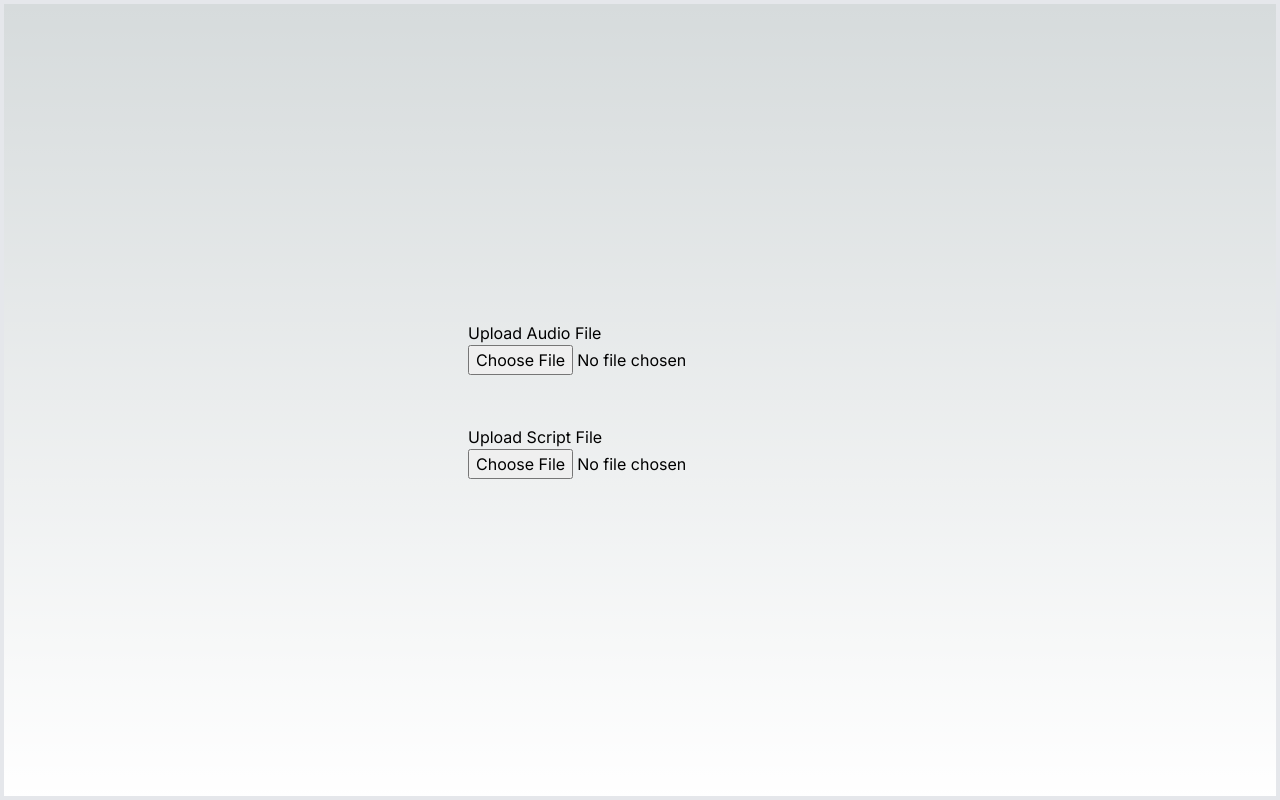
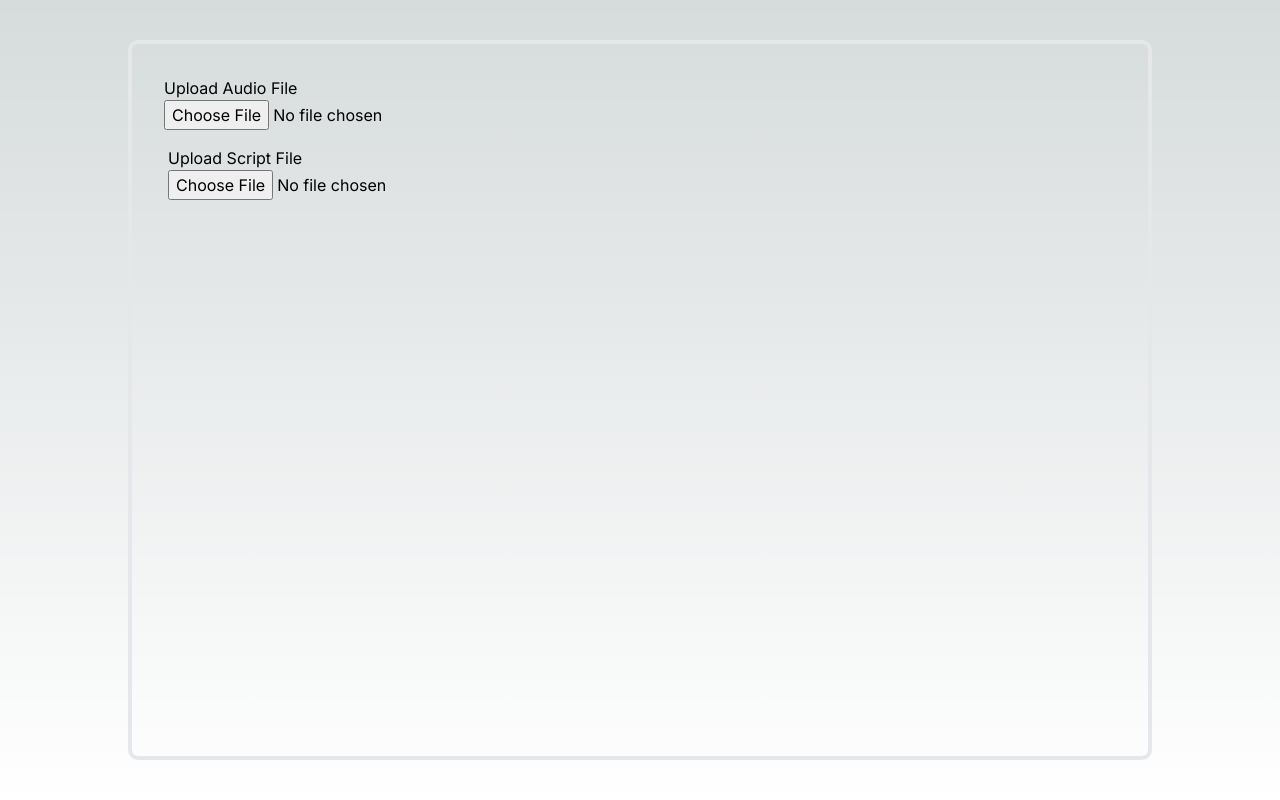
Before and after one commit to blncmusa/line-sync, a Next.js app: page / in a window 1280 px wide. Built offline with nearby package versions, Linux system fonts and the light colour scheme.

Commit message:
cleaned up design. separated lines into arrays.

```diff
--- a/src/app/components/AudioPlayer.tsx
+++ b/src/app/components/AudioPlayer.tsx
@@ -4,13 +4,21 @@ import { FontAwesomeIcon } from "@fortawesome/react-fontawesome";
 import { useStore } from "../../store/useStore";
 
 const AudioPlayer: React.FC = () => {
-  const { audioFile } = useStore();
+  const { audioFile, setAudioFile } = useStore();
   const [isPlaying, setIsPlaying] = useState(false);
   const [playbackRate, setPlaybackRate] = useState(1);
   const [currentTime, setCurrentTime] = useState(0);
   const [duration, setDuration] = useState(0);
 
   const audioRef = useRef<HTMLAudioElement>(null);
+
+
+  const handleAudioUpload = (event: React.ChangeEvent<HTMLInputElement>) => {
+    const file = event.target.files?.[0];
+    if (file) {
+      setAudioFile(URL.createObjectURL(file));
+    }
+  };
 
   const togglePlayPause = () => {
     if (audioRef.current) {
@@ -48,8 +56,15 @@ const AudioPlayer: React.FC = () => {
     }
   };
 
-  return (
-    <div className="flex w-full items-center space-x-4">
+  if(!audioFile) return (
+    <div>
+      <h1>Upload Audio File</h1>
+      <input type="file" accept="audio/*" onChange={handleAudioUpload} />
+    </div>
+  )
+
+ return (
+    <div className="flex w-full items-center space-x-4 border-b-4 pb-5">
       <audio
         ref={audioRef}
         className="hidden"
--- a/src/app/components/Script.tsx
+++ b/src/app/components/Script.tsx
@@ -17,6 +17,17 @@ const Script: React.FC = () => {
     }
   };
 
+  const splitTextIntoLines = (text: string, wordsPerLine: number) => {
+    const words = text.split(" ");
+    const lines = [];
+    for (let i = 0; i < words.length; i += wordsPerLine){
+        lines.push(words.slice(i, i + wordsPerLine).join(" "));
+    }
+    return lines;
+  }
+
+  const lines = scriptContent ? splitTextIntoLines(scriptContent, 8) : [];
+
   return (
     <div>
       {!scriptFile && (
@@ -26,8 +37,10 @@ const Script: React.FC = () => {
         </div>
       )}
       {scriptFile && (
-        <div className={`font-cairo text-lg ${isArabic(scriptContent || "") ? "text-right" : "text-left"}`}>
-          <pre>{scriptContent}</pre>
+        <div className={`${isArabic(scriptContent || "") ? "text-right" : "text-left"}`}>
+            { lines.map((line, index) => {
+                return <p key={index} className="lines">{line}</p>;
+            })}
         </div>
       )}
     </div>
--- a/src/app/globals.css
+++ b/src/app/globals.css
@@ -37,3 +37,8 @@ body {
     text-wrap: balance;
   }
 }
+
+.lines {
+  @apply flex flex-col gap-3 font-cairo text-[40px] px-3 hover:bg-slate-500 py-2 rounded-lg cursor-pointer
+  transition ease-in-out duration-300
+}
--- a/src/app/page.tsx
+++ b/src/app/page.tsx
@@ -16,18 +16,14 @@ export default function Home() {
   };
 
   return (
-    <div className="w-full border-4 h-screen items-center justify-center flex gap-3">
-      <div className="flex gap-[50px] flex-col">
-        <div>
-          {!audioFile && (
-            <div>
-              <h1>Upload Audio File</h1>
-              <input type="file" accept="audio/*" onChange={handleAudioUpload} />
-            </div>
-          )}
-          {audioFile && <AudioPlayer />}
+    <div className="w-full h-screen items-center justify-center flex gap-3 flex-col">
+      <div className="flex flex-col h-[90%] w-[80%] border-4 items-center p-4 rounded-[10px]">
+        <div className="flex gap-[50px] flex-col lg:w-full p-4 rounded-lg">
+          <AudioPlayer/>
         </div>
-        <Script />
+        <div className="max-h-full overflow-y-auto lg:w-full px-[20px]">
+          <Script />
+        </div>
       </div>
     </div>
   );
```
